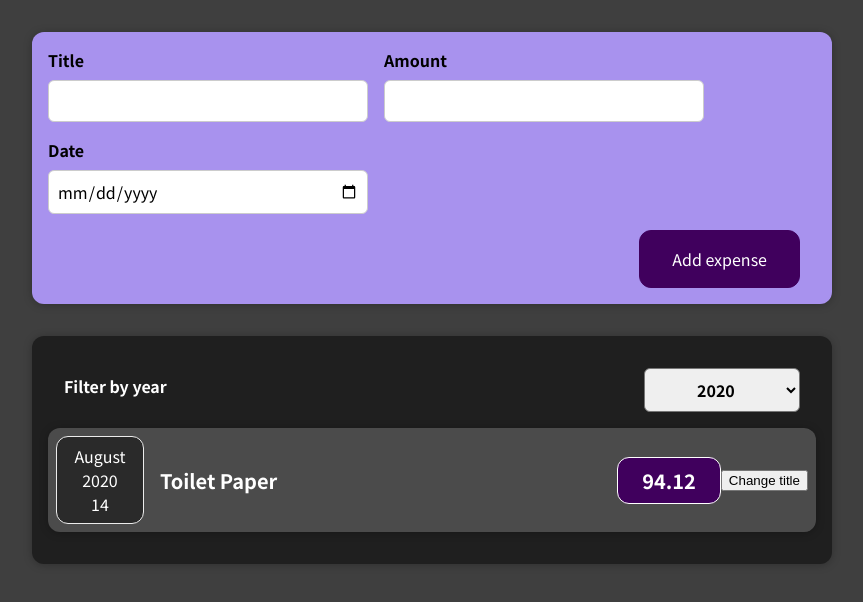
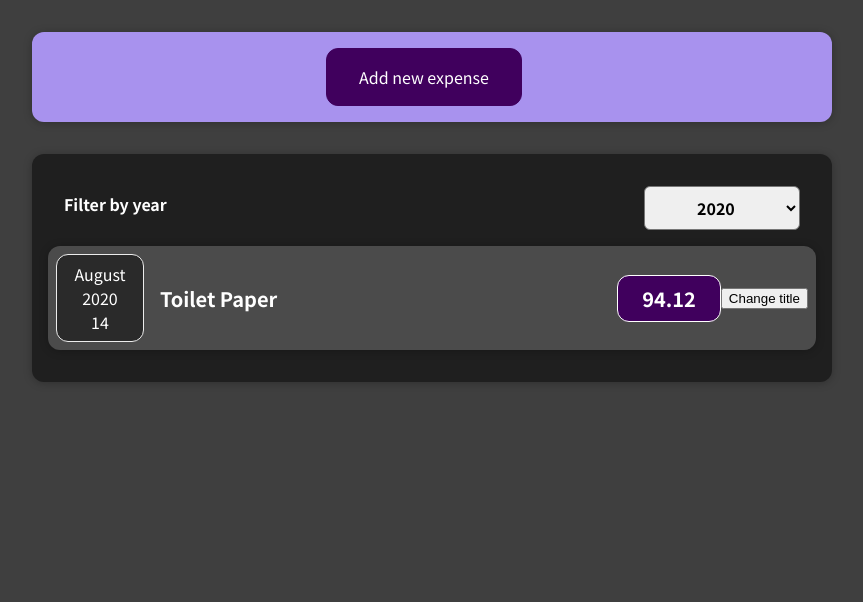
Before and after one commit to calin-buzetelu/expense-tracker, a React (Create React App) app: page / in a window 1280 px wide. Shown: the top 602 px of the page, without its empty margins (208-1071 px from the left). Built offline with nearby package versions, Linux system fonts and the light colour scheme.

Commit message:
Enhance overall logic of app

```diff
--- a/src/App.js
+++ b/src/App.js
@@ -1,4 +1,4 @@
-import ExpenseList from "./components/Expenses/ExpenseList";
+import ExpenseList from "./components/Expenses/Expenses";
 import NewExpense from "./components/NewExpense/NewExpense";
 
 import React, { useState } from "react";
--- /dev/null
+++ b/src/components/Expenses/Expenses.js
@@ -0,0 +1,29 @@
+import { useState } from "react";
+import ExpensesFilter from "../ExpenseFilter/ExpensesFilter";
+import Card from "../ui/Card";
+import ExpenseItem from "./ExpenseItem";
+import './Expenses.css';
+import ExpensesList from "./ExpensesList";
+
+function Expenses(props) {
+
+    const [filteredYear, setFilteredYear] = useState('2020')
+
+    const saveYearHandler = (selectedYear) => {
+        setFilteredYear(selectedYear);
+    }
+
+    const filteredExpensesByYear = props.expenses
+        .filter(item => item.date.getFullYear() === Number(filteredYear));
+
+    return (
+        <div>
+            <Card className="expenses">
+                <ExpensesFilter selected={filteredYear} onYearChange={saveYearHandler} />
+                <ExpensesList items={filteredExpensesByYear} />
+            </Card >
+        </div>
+    );
+}
+
+export default Expenses;
--- /dev/null
+++ b/src/components/Expenses/ExpensesList.css
@@ -0,0 +1,9 @@
+.expenses-list {
+    list-style: none;
+    padding: 0;
+}
+
+.expenses-list__fallback {
+    color: white;
+    text-align: center;
+}
--- /dev/null
+++ b/src/components/Expenses/ExpensesList.js
@@ -0,0 +1,25 @@
+import ExpenseItem from './ExpenseItem';
+import './ExpensesList.css'
+
+function ExpensesList(props) {
+    // We can store JSX content inside variables
+    if (props.items.length === 0) {
+        return <h2 className='expenses-list__fallback'>No expenses found</h2>
+    }
+
+    return (
+        <ul className='expenses-list'>
+            {
+                props.items.map((item) => {
+                    return <ExpenseItem
+                        key={item.id}
+                        title={item.title}
+                        amount={item.amount}
+                        date={item.date} />
+                })
+            }
+        </ul>
+    )
+}
+
+export default ExpensesList;
--- a/src/components/NewExpense/ExpenseForm.js
+++ b/src/components/NewExpense/ExpenseForm.js
@@ -69,6 +69,7 @@
                 </div>
             </div>
             <div className='new-expense__actions'>
+                <button type='button' onClick={props.onCancelEditing}>Cancel</button>
                 <button type='submit'>Add expense</button>
             </div>
         </form >
--- a/src/components/NewExpense/NewExpense.js
+++ b/src/components/NewExpense/NewExpense.js
@@ -1,7 +1,14 @@
+import { useState } from 'react';
 import ExpenseForm from './ExpenseForm';
 import './NewExpense.css';
 
 const NewExpense = (props) => {
+
+    const [isButtonClicked, setIsButtonClicked] = useState(false);
+
+    const updateIsClicked = () => {
+        setIsButtonClicked((prevValue) => !prevValue);
+    }
 
     const saveExpenseDataHandler = (enteredExpenseData) => {
         const expenseData = {
@@ -9,11 +16,15 @@
             ...enteredExpenseData,
         }
         props.onAddExpense(expenseData);
+        updateIsClicked();
     }
 
     return (
         <div className='new-expense'>
-            <ExpenseForm onSaveExpenseData={saveExpenseDataHandler} />
+            {!isButtonClicked ?
+                <button onClick={updateIsClicked}>Add new expense</button> :
+                <ExpenseForm onCancelEditing={updateIsClicked} onSaveExpenseData={saveExpenseDataHandler} />
+            }
         </div>
     )
 }
--- a/src/components/expenses/ExpenseItem.js
+++ b/src/components/expenses/ExpenseItem.js
@@ -4,6 +4,7 @@
 
 const ExpenseItem = (props) => {
     return (
+        <li>
             <Card className='expense-item'>
                 <ExpenseDate date={props.date} />
                 <div className='expense-item__description'>
@@ -12,6 +13,7 @@
                 </div>
                 <button>Change title</button>
             </Card >
+        </li>
     );
 }
 
--- a/src/components/expenses/ExpenseList.js
+++ /dev/null
@@ -1,34 +0,0 @@
-import { useState } from "react";
-import ExpensesFilter from "../ExpenseFilter/ExpensesFilter";
-import Card from "../ui/Card";
-import ExpenseItem from "./ExpenseItem";
-import './ExpenseList.css';
-
-function ExpenseList(props) {
-
-    const [filteredYear, setFilteredYear] = useState('2020')
-
-    const saveYearHandler = (selectedYear) => {
-        setFilteredYear(selectedYear);
-    }
-
-    return (
-        <div>
-            <Card className="expenses">
-                <ExpensesFilter selected={filteredYear} onYearChange={saveYearHandler} />
-                {
-                    props.expenses.filter(item => item.date.getFullYear() === Number(filteredYear))
-                        .map((item) => {
-                            return <ExpenseItem
-                                key={item.id}
-                                title={item.title}
-                                amount={item.amount}
-                                date={item.date} />
-                        })
-                }
-            </Card >
-        </div>
-    );
-}
-
-export default ExpenseList;
```
Also changed, not shown: src/components/Expenses/Expenses.css (renamed from src/components/expenses/ExpenseList.css). Lines whose indentation alone changed are shown as unchanged.
